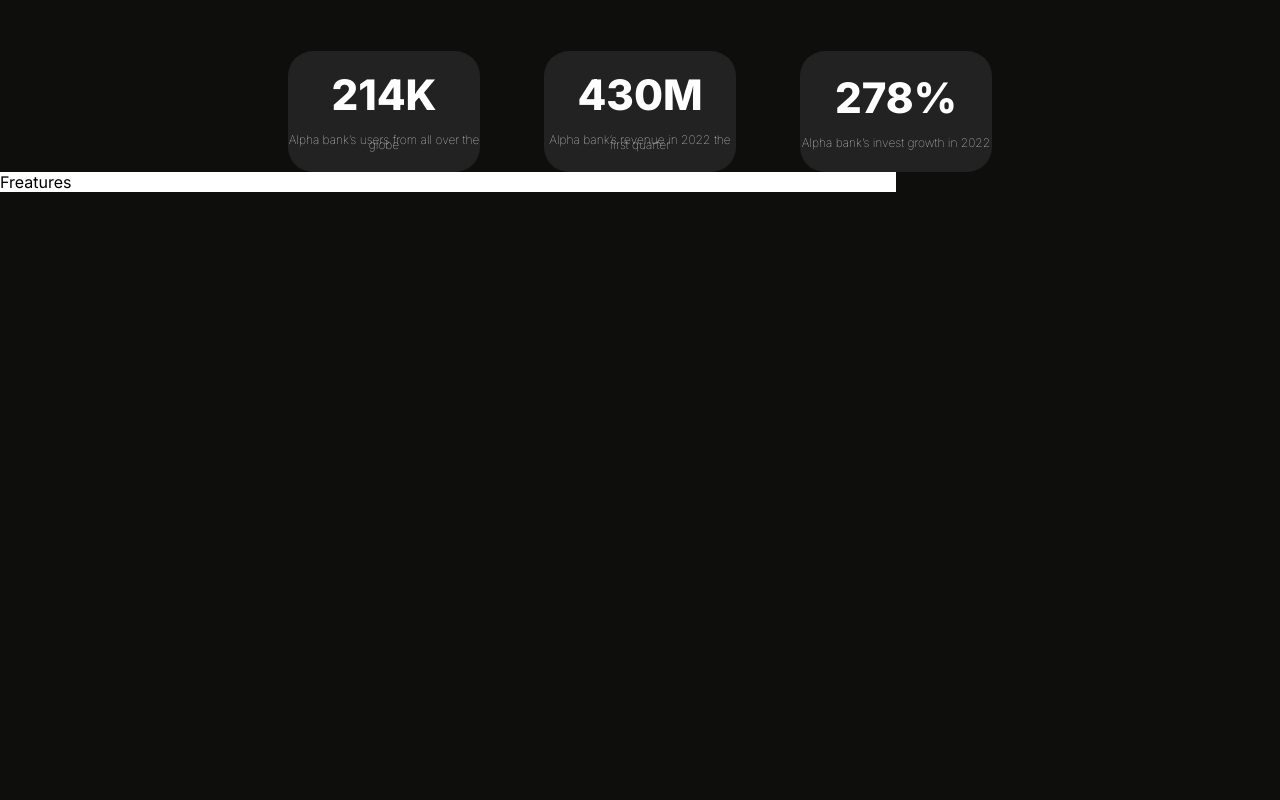
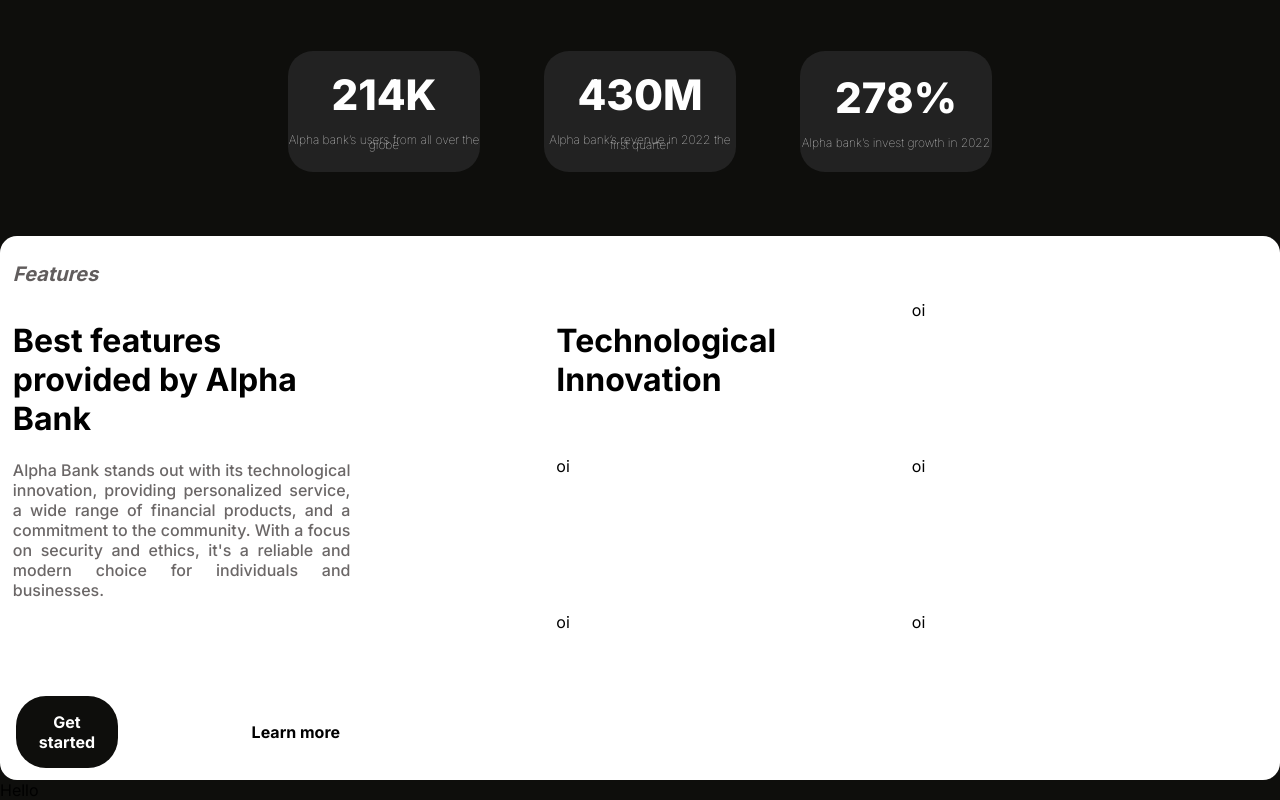
Before and after one commit to giifiuza/alphabank-FrontEnd, a React (Create React App) app: page / in a window 1280 px wide. Shown: the part 846-1646 px from the top of the page. Before the commit the page ends 1038 px from the top, so only its background shows below. Built offline with nearby package versions, Linux system fonts and the light colour scheme.

Commit message:
¨¨¨¨¨

```diff
--- a/src/App.js
+++ b/src/App.js
@@ -1,4 +1,3 @@
-import logo from './logo.svg';
 import './App.css';
 import Home from './pages/Home';
 
--- a/src/components/Counts/style.css
+++ b/src/components/Counts/style.css
@@ -20,5 +20,6 @@
     color: #868686;
     font-family: 'Inter';
     font-weight: 500;
+    text-align: justify;
     width: 30%;
 }
--- a/src/components/Freatures/index.jsx
+++ b/src/components/Freatures/index.jsx
@@ -4,8 +4,33 @@
 function Freature() {
   return (
     <div className='containerFreatures'>
-      Freatures
+      <div className='sub-container'>
+        <h1 className='title'>Features</h1>
+        <div className='middle'>
+          <div className='text-freatures'>
+            <h1>Best features provided by Alpha Bank</h1>
+            <p>Alpha Bank stands out with its technological innovation, providing personalized service, a wide range of financial products,
+              and a commitment to the community. With a focus on security and ethics, it's a reliable and modern choice for individuals and businesses.</p>
+            <div className='btns'>
+              <button className='btn-get'>Get started</button>
+              <button className='btn-learn'>Learn more</button>
+            </div>
+          </div>
+          <div className='freatures-options'>
+            <div className='item'>
+              <h1>Technological Innovation</h1>
+              <p>pipipi popopo popopo popop popop opop opo popo </p>
+            </div>
+            <div className='item'>oi</div>
+            <div className='item'>oi</div>
+            <div className='item'>oi</div>
+            <div className='item'>oi</div>
+            <div className='item'>oi</div>
+          </div>
+
+        </div>
       </div>
+    </div>
   )
 }
 
--- a/src/components/Freatures/style.css
+++ b/src/components/Freatures/style.css
@@ -1,6 +1,100 @@
 .containerFreatures{
   display: flex;
+  justify-content: center;
+  margin-top: 5%;
+}
+
+.sub-container{
   background-color: #fff;
   height: 30%;
-  width: 70%;
+  width: 100%;
+  border-radius:17px;
+  padding: 1%;
 }
+
+.title {
+  color:#615d5d;
+  font-size: 20px;
+  font-style: italic;
+}
+
+
+.middle{
+  display: grid;
+  grid-template-columns: 1fr 2fr;
+  column-gap: 15%;
+}
+
+.btns{
+  display: flex;
+  gap: 8rem;
+  justify-content: center;
+}
+
+.btn-get{
+  width: 30%;
+  padding-top: 1rem;
+  padding-bottom: 1rem;
+  padding-left: 1.5rem;
+  padding-right: 1.5rem;
+  text-align: center;
+  align-items: center;
+  justify-content: center;
+  border-radius: 30px;
+  color: #fff;
+  font-family: 'Inter';
+  font-weight: 700;
+}
+
+.btn-learn{
+  background-color: transparent;
+  color: black;
+  width: 20%;
+  font-family: 'Inter';
+  font-weight: 700;
+  width: 30%;
+}
+
+.text-freatures{
+  margin-right: 5%;
+}
+.text-freatures h1{
+  color: #000;
+  font-family: 'Inter';
+  font-size: 2rem;
+  font-weight: 700;
+}
+
+.text-freatures p{
+  color: #6B6767;
+  font-family: 'Inter';
+  font-weight: 500;
+  text-align: justify;
+  margin-bottom: 6rem;
+}
+
+.freatures-options{
+  display: grid;
+  grid-template-columns: 1fr 1fr ;
+  grid-template-rows: 1fr 1fr 1fr;
+
+  justify-content: center;
+}
+
+.item{
+  background-color: #fff;
+  display: block;
+  width: 50%;
+  border-radius: 30px;
+
+}
+
+.item p{
+  display:none ;
+}
+
+.item:hover{
+  display: block;
+  background-color: #000;
+  color: #fff;
+}
--- /dev/null
+++ b/src/components/Phone/index.jsx
@@ -0,0 +1,9 @@
+import React from 'react'
+
+function Phone() {
+  return (
+    <div>Hello</div>
+  )
+}
+
+export default Phone
--- a/src/pages/Home.js
+++ b/src/pages/Home.js
@@ -4,6 +4,7 @@
 import Counts from '../components/Counts/index'
 import Numbers from '../components/Numbers/index'
 import Freatures from '../components/Freatures/index'
+import Phone from '../components/Phone'
 
 function Home() {
   return (
@@ -13,7 +14,7 @@
         <Counts/>
         <Numbers/>
         <Freatures/>
-
+        <Phone />
     </>
 
   )
```
Also changed, not shown: src/components/Phone/style.css (added).
